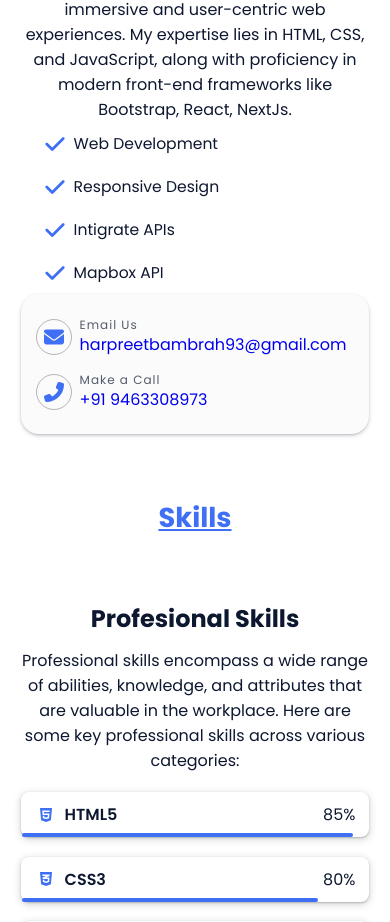
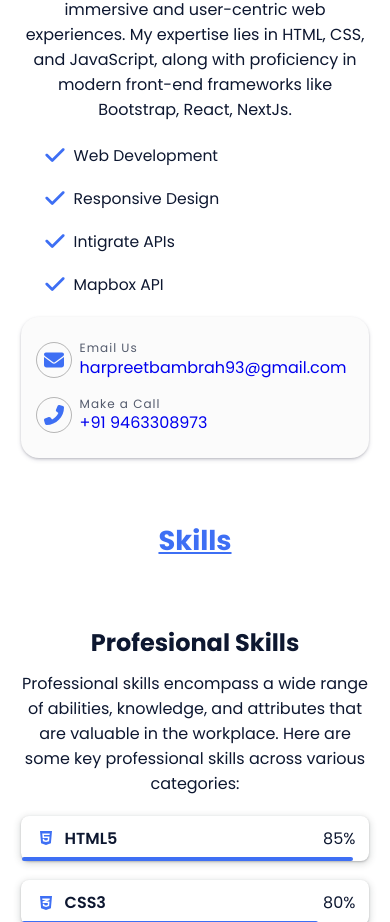
Before and after one commit to harpreet-phiteck/portfolio, a Next.js app: page / in a window 390 px wide. Shown: the part 1260-2182 px from the top of the page. Built offline with nearby package versions, Linux system fonts and the light colour scheme; a web font is replaced by a local one.

Commit message:
about section padding

```diff
--- a/src/app/components/about/about.css
+++ b/src/app/components/about/about.css
@@ -129,6 +129,7 @@
         width: 100%;
         max-width: 350px;
         margin: auto;
+        padding-block: min(3vw, 20px);
     }
 
 }
```
